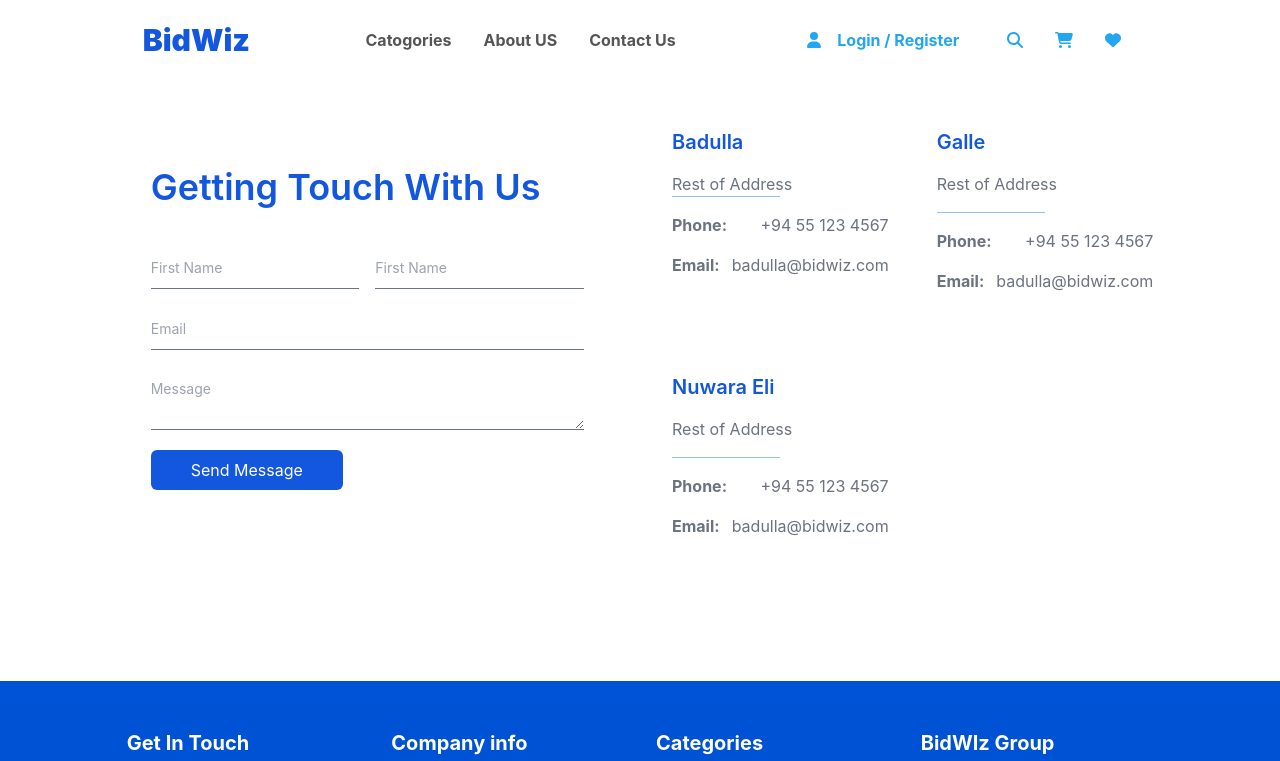
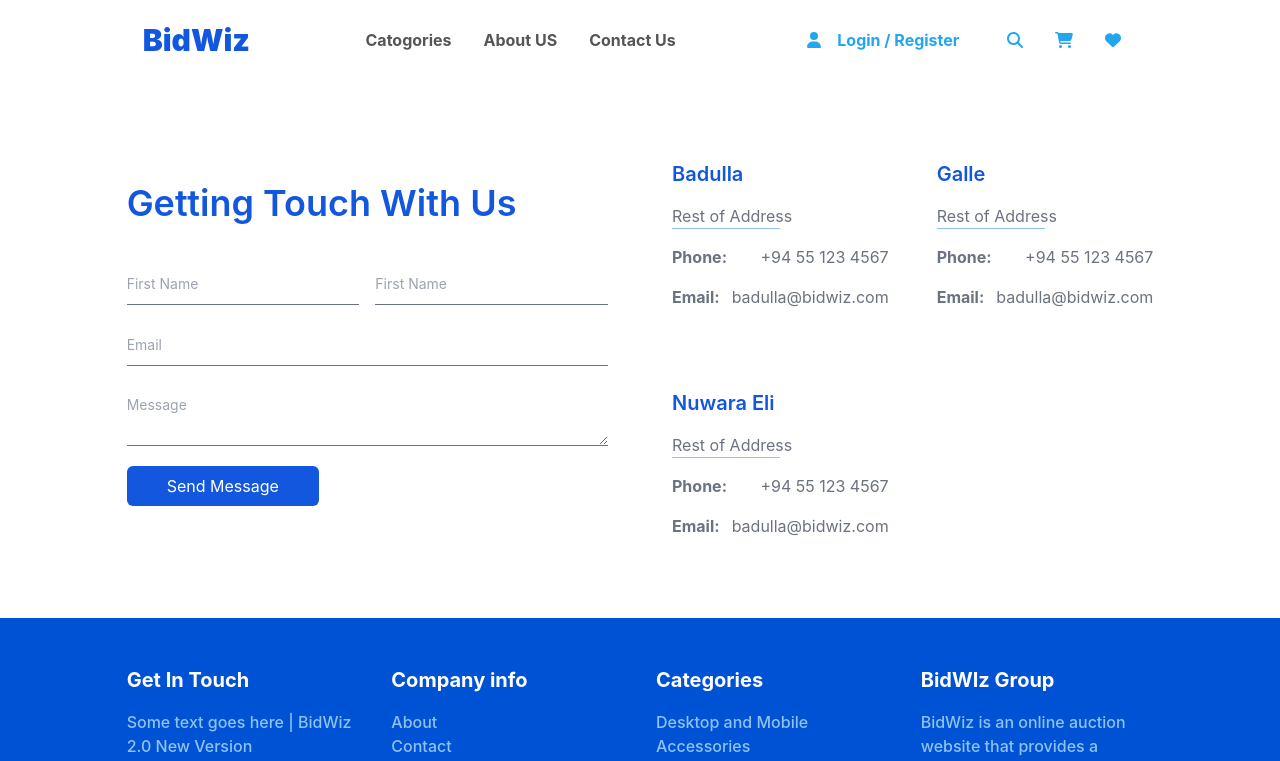
Before and after one commit to yashEra/bidwiz-2.0, a React (Create React App) app: page /contact in a window 1280 px wide. Shown: the top 761 px of the page. Built offline with nearby package versions, Linux system fonts and the light colour scheme.

Commit message:
Update Contact.jsx

```diff
--- a/src/components/pages/Contact.jsx
+++ b/src/components/pages/Contact.jsx
@@ -6,16 +6,16 @@
     <div>
       <NavBar />
 
-      <div className="w-full items-center grid lg:grid-cols-2 gap-16 pt-8 p-[9.895833333333333%] lg:top-[-100px]">
-        <div className="">
+      <div className="pt-[5%] pb-[5%] px-[9.895833333333333%]">
+        <div className="w-full items-center grid lg:grid-cols-2 gap-16">
           <div className="">
-            <div className="flex flex-row pb-8 px-[5%]">
+            <div className="flex flex-row pb-8">
               <h1 className="text-[#1357DE] text-4xl font-semibold">
                 Getting Touch With Us
               </h1>
             </div>
             <form>
-              <div className="w-full grid lg:grid-cols-2 gap-4 px-[5%]  py-[2%]">
+              <div className="w-full grid lg:grid-cols-2 gap-4  py-[2%]">
                 <input
                   className="peer block w-full appearance-none border-0 border-b border-gray-500 bg-transparent py-2.5 px-0 text-sm text-gray-900 focus:border-blue-600 focus:outline-none focus:ring-0"
                   type="text"
@@ -29,7 +29,7 @@
                   placeholder="First Name"
                 />
               </div>
-              <div className="px-[5%] py-[2%] ">
+              <div className="py-[2%] ">
                 <input
                   className="peer block w-full appearance-none border-0 border-b border-gray-500 bg-transparent py-2.5 px-0 text-sm text-gray-900 focus:border-blue-600 focus:outline-none focus:ring-0"
                   type="email"
@@ -37,7 +37,7 @@
                   placeholder="Email"
                 />
               </div>
-              <div className="px-[5%] py-[2%]">
+              <div className="py-[2%]">
                 <textarea
                   className="peer block w-full appearance-none border-0 border-b border-gray-500 bg-transparent py-2.5 px-0 text-sm text-gray-900 focus:border-blue-600 focus:outline-none focus:ring-0"
                   type="textarea"
@@ -53,7 +53,7 @@
               </div>
             </form>
           </div>
-        </div>
+
         <div className="w-full grid lg:grid-cols-2 md:grid-cols-2 gap-12">
           <div>
             <h2 className="text-[#1357DE] text-xl font-semibold py-4">
@@ -74,7 +74,7 @@
             <h2 className="text-[#1357DE] text-xl font-semibold py-4">
               Galle
             </h2>
-            <p className="text-base text-gray-500 pb-4">Rest of Address</p>
+            <p className="text-base text-gray-500">Rest of Address</p>
             <hr className="w-1/2 border-[#8EC2F2]" />
             <div className="w-full flex flex-row justify-between">
               <p className="font-bold font-md text-gray-500 py-4">Phone: </p>
@@ -89,7 +89,7 @@
             <h2 className="text-[#1357DE] text-xl font-semibold py-4">
               Nuwara Eli
             </h2>
-            <p className="text-base text-gray-500 pb-4">Rest of Address</p>
+            <p className="text-base text-gray-500">Rest of Address</p>
             <hr className="w-1/2 border-[#8EC2F2]" />
             <div className="w-full flex flex-row justify-between">
               <p className="font-bold font-md text-gray-500 py-4">Phone: </p>
@@ -101,6 +101,7 @@
             </div>
           </div>
         </div>
+        </div>
       </div>
       <Footer />
     </div>
```
